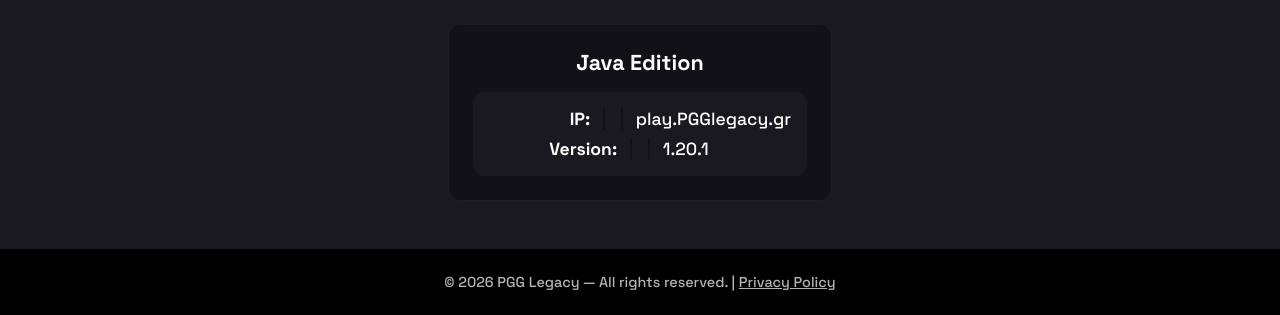
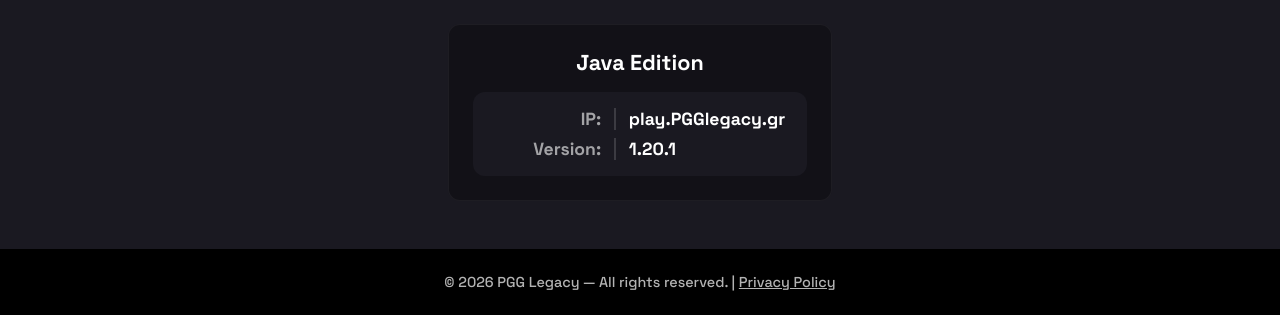
Before and after one commit to ThFos/pgg-legacy, a PHP site: page / in a window 1280 px wide. Shown: the part 4705-5020 px from the top of the page. Run offline with PHP 8.4, Linux system fonts and the light colour scheme.

Commit message:
Add files via upload

```diff
--- a/css/sections.css
+++ b/css/sections.css
@@ -279,22 +279,26 @@
 
 .main3_join_row {
   display: flex;
-  justify-content: space-between;
-  gap: 1rem;
+  flex-direction: row;
+  justify-content: center;
+  align-items: center;
+  gap: 0;
   font-size: 1.1rem;
 }
 
 .main3_join_row dt {
   font-weight: 700;
   text-align: right;
-  flex: 1;
-  border-right: 2px solid var(--bg2);
+  width: 7rem;
   padding-right: 0.8rem;
+  border-right: 2px solid rgba(255, 255, 255, 0.15);
+  color: rgba(255, 255, 255, 0.6);
 }
 
 .main3_join_row dd {
-  flex: 1;
   text-align: left;
-  border-left: 2px solid var(--bg2);
+  width: 10rem;
   padding-left: 0.8rem;
+  font-weight: 700;
+  color: #fff;
 }
```
Also changed, not shown: index.html (indentation only).
